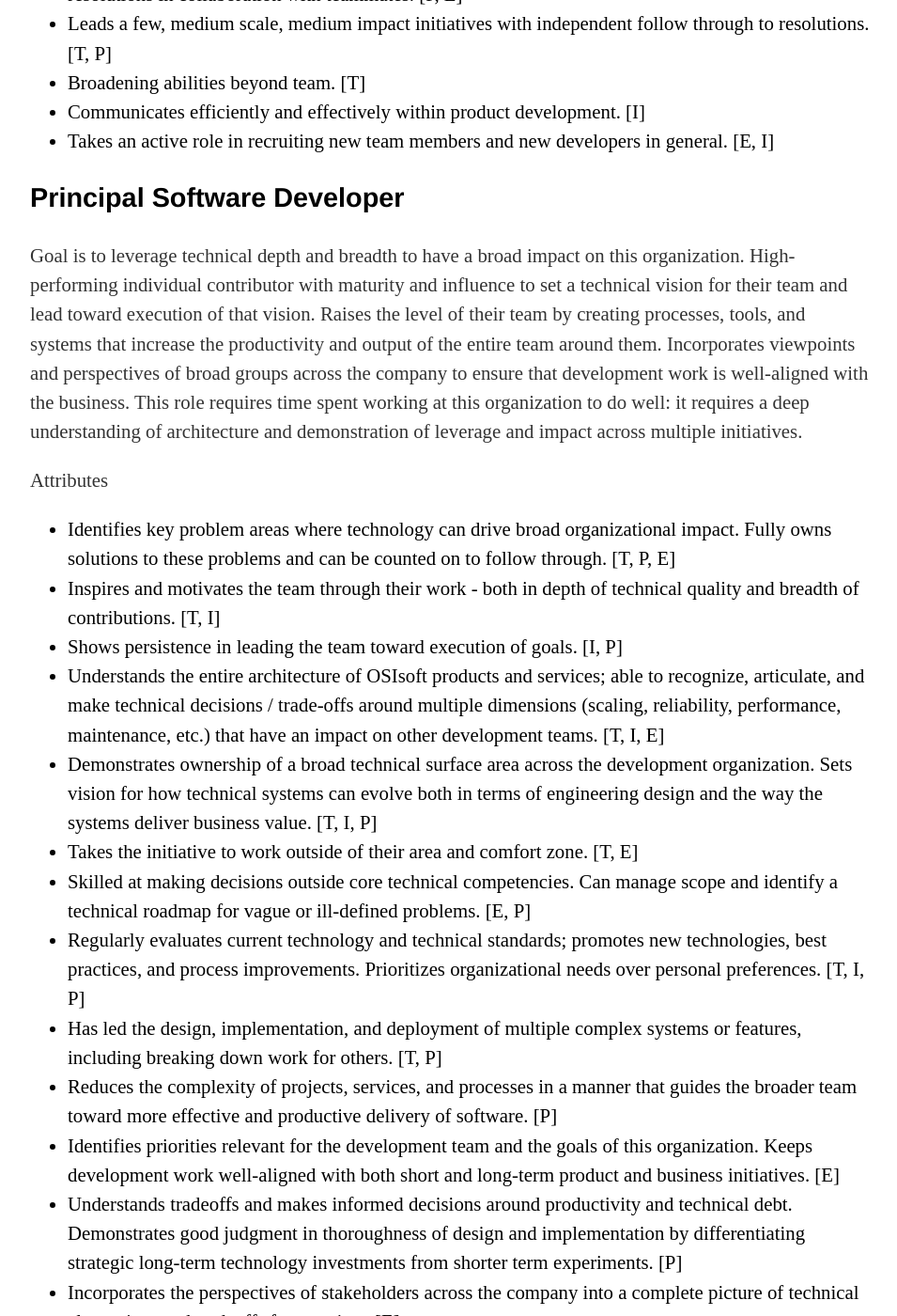
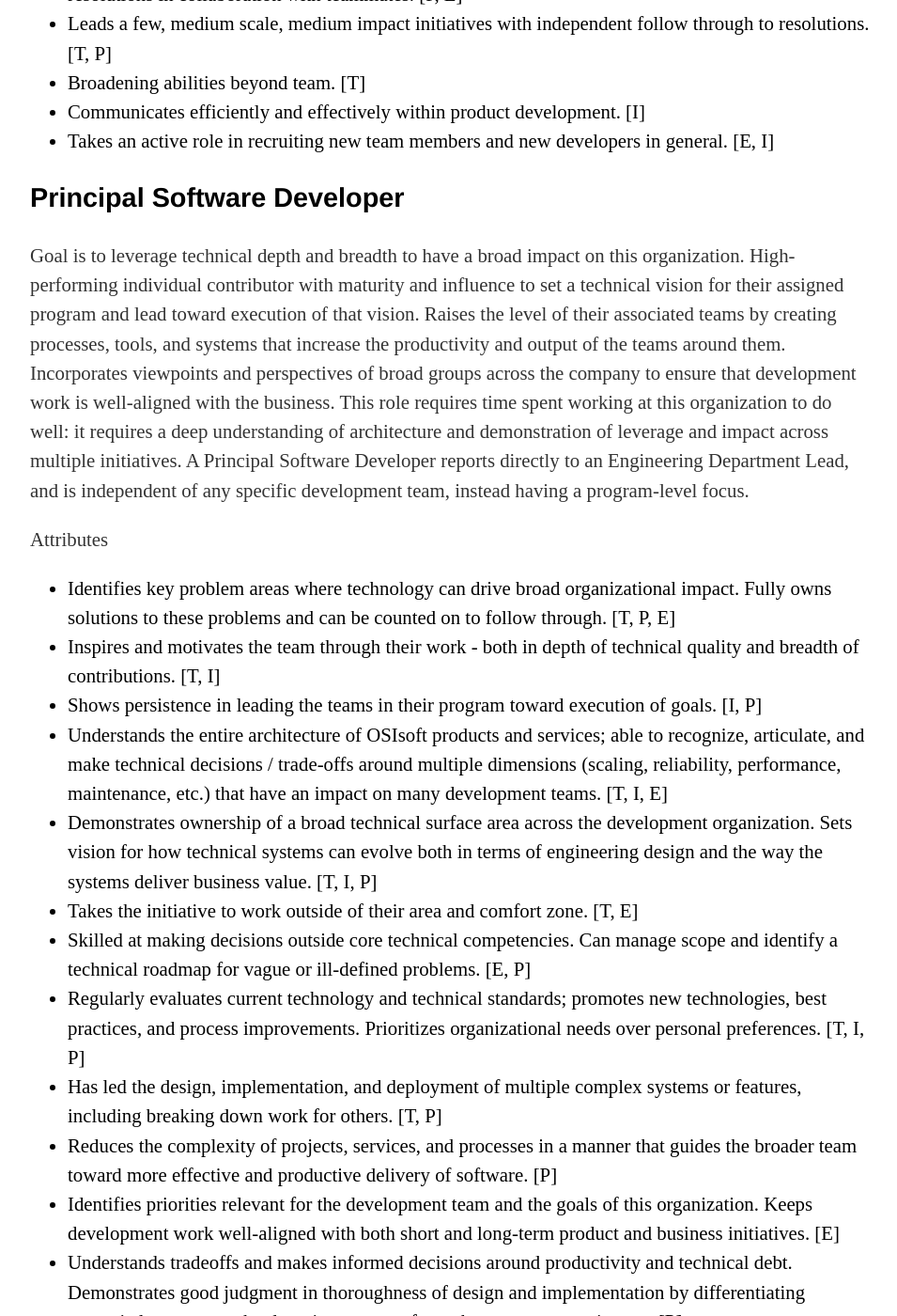
Before and after one commit to OSIEng/osieng.github.io, a Jekyll site: the page built from technical_track/index.html, in a window 1280 px wide and 1400 px high, scrolled down 6379 px. Shown: the whole window at 94% size, without its empty margins (160-1115 px from the left). Built offline with Jekyll 4.4.1, drawn with Linux system fonts in a browser that asks for light colours; some of the changed text lies outside the part shown.

Commit message:
Revised description of Principal
Revised description of the Principal Software Developer to reflect Program scope, and consequent change in reporting (Principal reports to Engineering Department Lead instead of Team Lead).

```diff
--- a/technical_track/index.html
+++ b/technical_track/index.html
@@ -170,14 +170,14 @@ Demonstrates established leadership and influence at the team and program level.
 </p>
 
 <h3>Principal Software Developer</h3>
-<p>Goal is to leverage technical depth and breadth to have a broad impact on this organization. High-performing individual contributor with maturity and influence to set a technical vision for their team and lead toward execution of that vision. Raises the level of their team by creating processes, tools, and systems that increase the productivity and output of the entire team around them. Incorporates viewpoints and perspectives of broad groups across the company to ensure that development work is well-aligned with the business. This role requires time spent working at this organization to do well: it requires a deep understanding of architecture and demonstration of leverage and impact across multiple initiatives.
+<p>Goal is to leverage technical depth and breadth to have a broad impact on this organization. High-performing individual contributor with maturity and influence to set a technical vision for their assigned program and lead toward execution of that vision. Raises the level of their associated teams by creating processes, tools, and systems that increase the productivity and output of the teams around them. Incorporates viewpoints and perspectives of broad groups across the company to ensure that development work is well-aligned with the business. This role requires time spent working at this organization to do well: it requires a deep understanding of architecture and demonstration of leverage and impact across multiple initiatives. A Principal Software Developer reports directly to an Engineering Department Lead, and is independent of any specific development team, instead having a program-level focus.
 </p>
 <p>Attributes
 	<ul>
 		<li>Identifies key problem areas where technology can drive broad organizational impact. Fully owns solutions to these problems and can be counted on to follow through. [T, P, E] </li>
 		<li>Inspires and motivates the team through their work - both in depth of technical quality and breadth of contributions. [T, I] </li>
-		<li>Shows persistence in leading the team toward execution of goals. [I, P] </li>
-		<li>Understands the entire architecture of OSIsoft products and services; able to recognize, articulate, and make technical decisions / trade-offs around multiple dimensions (scaling, reliability, performance, maintenance, etc.) that have an impact on other development teams. [T, I, E] </li>
+		<li>Shows persistence in leading the teams in their program toward execution of goals. [I, P] </li>
+		<li>Understands the entire architecture of OSIsoft products and services; able to recognize, articulate, and make technical decisions / trade-offs around multiple dimensions (scaling, reliability, performance, maintenance, etc.) that have an impact on many development teams. [T, I, E] </li>
 		<li>Demonstrates ownership of a broad technical surface area across the development organization. Sets vision for how technical systems can evolve both in terms of engineering design and the way the systems deliver business value. [T, I, P] </li>
 		<li>Takes the initiative to work outside of their area and comfort zone. [T, E] </li>
 		<li>Skilled at making decisions outside core technical competencies. Can manage scope and identify a technical roadmap for vague or ill-defined problems. [E, P] </li>
@@ -187,15 +187,15 @@ Demonstrates established leadership and influence at the team and program level.
 		<li>Identifies priorities relevant for the development team and the goals of this organization. Keeps development work well-aligned with both short and long-term product and business initiatives. [E] </li>
 		<li>Understands tradeoffs and makes informed decisions around productivity and technical debt. Demonstrates good judgment in thoroughness of design and implementation by differentiating strategic long-term technology investments from shorter term experiments. [P] </li>
 		<li>Incorporates the perspectives of stakeholders across the company into a complete picture of technical alternatives and tradeoffs for a project. [E] </li>
-		<li>Engaged in the technical development of developers on and outside their team, including more senior developers. [I] </li>
-		<li>Seen as a role model and mentor to every technical member of their team. Sets the bar for technical excellence. [I] </li>
+		<li>Engaged in the technical development of developers on and outside the teams that contribute to their program, including more senior developers. [I] </li>
+		<li>Seen as a role model and mentor to every technical member of every team that contributes to their program. Sets the bar for technical excellence. [I] </li>
 		<li>Stays abreast of technical development from outside of this organization, educates coworkers on relevant improvements, and integrates the developments as appropriate. [I, E] </li>
 		<li>Brings the right people together to solve problems. [I] </li>
 		<li>Listens and guides debates to help reach a consensus; once a decision is made, clearly communicates and backs that decision. [I, E] </li>
 		<li>Can recognize failing products or services and when to escalate risk appropriately. [T, P] </li>
 		<li>Can foresee potential product or service design pitfalls and minimize negative impacts. [T, P] </li>
 		<li>Communicates efficiently and effectively department-wide. [I]</li>
-		<li>Takes an active role in recruiting new team members and new developers in general. [E, I] </li>
+		<li>Takes an active role in recruiting new developers to OSIsoft. [E, I] </li>
 	</ul>
 </p>
 
```
